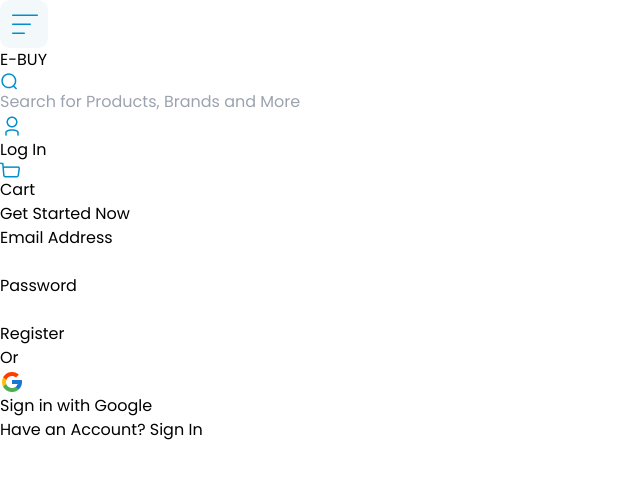
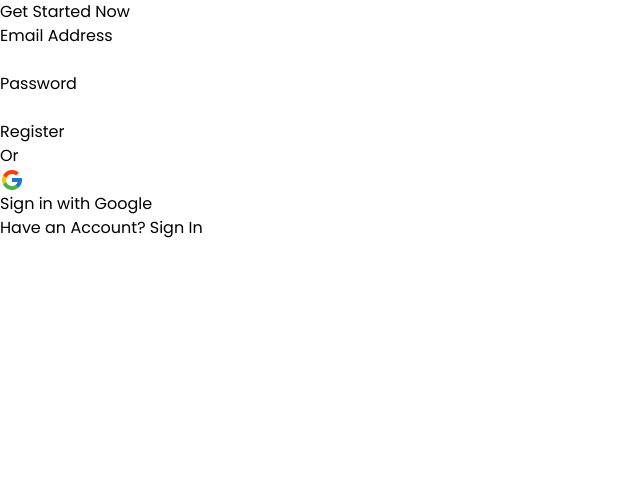
Before and after one commit to sidharthrp/E-buy, a React (Vite) app: page /register in a window 1280 px wide. Shown: the top 478 px of the page, without its empty margins (0-640 px from the left). Built offline with nearby package versions, Linux system fonts and the light colour scheme.

Commit message:
Register page design change with blurred background

```diff
--- a/src/App.jsx
+++ b/src/App.jsx
@@ -15,9 +15,10 @@ return(
       <Route element={<Layout />}>
       <Route path='/' element= {<HomePage />}></Route>
       <Route path=':id' element={<ProductPage />}></Route>
+
+      </Route>
       <Route path='/login' element={<LoginPage />}></Route>
       <Route path='/register' element={<RegisterPage />}></Route>
-      </Route>
     </Routes>
     </BrowserRouter>
   </div>
--- a/src/pages/RegisterPage.jsx
+++ b/src/pages/RegisterPage.jsx
@@ -1,63 +1,92 @@
-import React,{useState} from 'react'
-// import Login from '../components/LoginInput/Login'
-import { createUserWithEmailAndPassword} from "firebase/auth";
+import React, { useState } from 'react';
+// import Login from '../components/LoginInput/Login';
+import { createUserWithEmailAndPassword } from "firebase/auth";
 import { auth } from '../components/Firebase/firebase';
-import google from '/SignIn/google.png'
+import google from '/SignIn/google.png';
+import bg from '/SignIn/bg.jpg';
 
 function RegisterPage() {
     const [registerEmail, setRegisterEmail] = useState("");
     const [registerPassword, setRegisterPassword] = useState("");
 
-    const register= async (e)=>
-        {
-            try{
-                const user=createUserWithEmailAndPassword(auth,registerEmail,registerPassword)
+    const register = async (e) => {
+        e.preventDefault(); // Prevent the default form submission behavior
+        try {
+            const user = await createUserWithEmailAndPassword(auth, registerEmail, registerPassword);
+            console.log(user); // Log user details (optional)
+        } catch (err) {
+            console.error(err.message);
         }
-            catch(err){
-                console.error(err.message)
-            }
-            e.preventDefault()
+    };
+
+    function handleEmail(event) {
+        setRegisterEmail(event.target.value);
     }
 
+    function handlePassword(event) {
+        setRegisterPassword(event.target.value);
+    }
 
-    function handleEmail(event){
-        setRegisterEmail(event.target.value)
-    }
-    function handlePassword(event){
-        setRegisterPassword(event.target.value)
-    }
-    console.log(registerEmail)
     return (
-    <div>
-      <div className='flex flex-col items-center justify-center mt-20'>
-      <h1 className='py-10 text-4xl'>Get Started Now</h1>
+        <div className="relative h-screen flex items-center justify-center">
+            <div
+                className="absolute inset-0 bg-cover bg-center"
+                style={{
+                    backgroundImage: `url(${bg})`,
+                    filter: 'blur(8px)',
+                    opacity: 0.7,
+                    zIndex: -1,
+                }}
+            />
 
-    <form onSubmit={register}>
-      <div className='py-10 w-[404px] ' >
-        <p className='mt-2 text-[16px]'>Email Address</p>
-        <input type='email'className='border-2  w-full h-[32px] rounded-lg' onChange={handleEmail}></input>
+            <div className="relative z-10 flex flex-col items-center justify-center bg-white bg-opacity-80 p-10 rounded-lg shadow-md max-w-md mx-auto">
+                <h1 className="py-10 text-4xl text-center">Get Started Now</h1>
+
+                <form onSubmit={register} className="w-full">
+                    <div className="py-6">
+                        <p className="text-[16px]">Email Address</p>
+                        <input
+                            type="email"
+                            className="border-2 w-full h-[32px] rounded-lg p-2"
+                            onChange={handleEmail}
+                        />
                     </div>
-      <div className=''>
-        <p className='mt-2  text-[16px]'>Password</p>
-        <input type='password' className='border-2 w-full h-[32px] rounded-lg'onChange={handlePassword}></input>
+
+                    <div className="py-6">
+                        <p className="text-[16px]">Password</p>
+                        <input
+                            type="password"
+                            className="border-2 w-full h-[32px] rounded-lg p-2"
+                            onChange={handlePassword}
+                        />
                     </div>
-      <div className=' pt-10 mt-3 mb-10'>
-        <button type='submit' className=' bg-[#3A5B22] text-white rounded-lg h-[32px] uppercase w-full'>Register</button>
+
+                    <div className="py-6">
+                        <button
+                            type="submit"
+                            className="bg-[#3A5B22] text-white rounded-lg h-[32px] uppercase w-full"
+                        >
+                            Register
+                        </button>
                     </div>
-      <p className=' text-center'>Or</p>
-      <div className='flex mt-4 gap-2'>
-        <div className='flex border-2 rounded-lg w-[202px]'>
-          <img src={google}></img>
-          <button className='text-[14px] px-3 text-center'>Sign in with Google</button>
+
+                    <p className="text-center">Or</p>
+
+                    <div className="flex mt-4 gap-2">
+                        <div className="flex items-center border-2 rounded-lg w-[202px] bg-white">
+                            <img src={google} alt="Google Icon" className="h-6 w-6" />
+                            <button className="text-[14px] px-3 text-center">Sign in with Google</button>
                         </div>
-        <div>
-          <button className='text-[14px] px-2 py-1 text-center border-2 rounded-lg'>Have an Account? Sign In</button>
+                        <div className='bg-white'>
+                            <button className="text-[14px] px-2 py-1 text-center border-2 rounded-lg">
+                                Have an Account? Sign In
+                            </button>
                         </div>
                     </div>
                 </form>
             </div>
         </div>
-  )
+    );
 }
 
-export default RegisterPage
+export default RegisterPage;
```
Also changed, not shown: public/SignIn/bg.jpg (added). Lines whose indentation alone changed are shown as unchanged.
